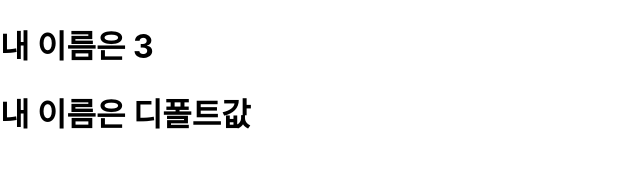
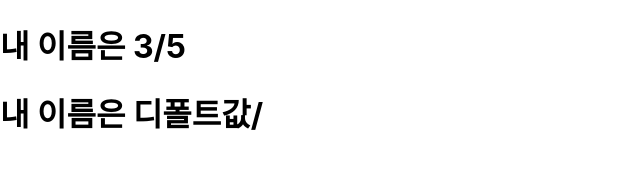
Before and after one commit to zzangouona/reactJsEdu01, a React (Create React App) app: page / in a window 1280 px wide. Shown: the top 185 px of the page, without its empty margins (0-640 px from the left). Built offline with nearby package versions, Linux system fonts and the light colour scheme.

Commit message:
isRequired : 필수 propTypes 설정

```diff
--- a/src/App.js
+++ b/src/App.js
@@ -5,7 +5,7 @@ import MyComponent from './components/MyComponent';
 function App() {
   return (
     <React.Fragment>
-       <MyComponent name={3}/>
+       <MyComponent name={3} number={5} />
 
       <MyComponent/>
     </React.Fragment>
--- a/src/components/MyComponent.js
+++ b/src/components/MyComponent.js
@@ -3,12 +3,12 @@ import PropTypes from 'prop-types';
 
 class MyComponent extends Component {
     render() {
-        const {name} = this.props;
+        const {name, number} = this.props;
 
         return (
             <div>
                 {/* <h1>내 이름은 {this.props.name}</h1> */}
-                <h1>내 이름은 {name}</h1>
+                <h1>내 이름은 {name}/{number}</h1>
             </div>
         );
     }
@@ -18,7 +18,8 @@ MyComponent.defaultProps = {
 };
 
 MyComponent.propTypes = {
-    name: PropTypes.string
+    name: PropTypes.string,
+    number: PropTypes.number.isRequired,
 };
 
 export default MyComponent;//다른 파일에 import 시키기 위해 허용해준다.
```
